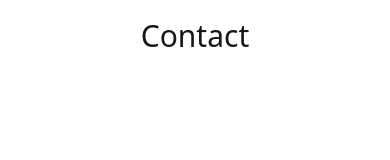
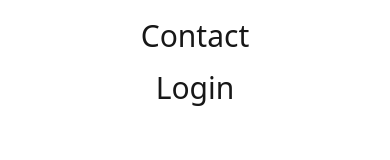
Before and after one commit to busy-minis/busy-minis, a Next.js app: page / in a window 390 px wide. Both pictures are taken after a click on the icon 354 px from the left and 42 px from the top of the page. Shown: the part 271-431 px from the top of the page. Built offline with nearby package versions, Linux system fonts and the light colour scheme; a web font is replaced by a local one.

Commit message:
added login

```diff
--- a/app/components/ui/MobileMenu.tsx
+++ b/app/components/ui/MobileMenu.tsx
@@ -27,6 +27,7 @@ const MobileMenu = () => {
             <Link href={"/about"}>About</Link>
             <Link href={"/services"}>Services</Link>
             <Link href={"/contact"}>Contact</Link>
+            <Link href={"/login"}>Login</Link>
           </ul>
         </div>
       )}
```
